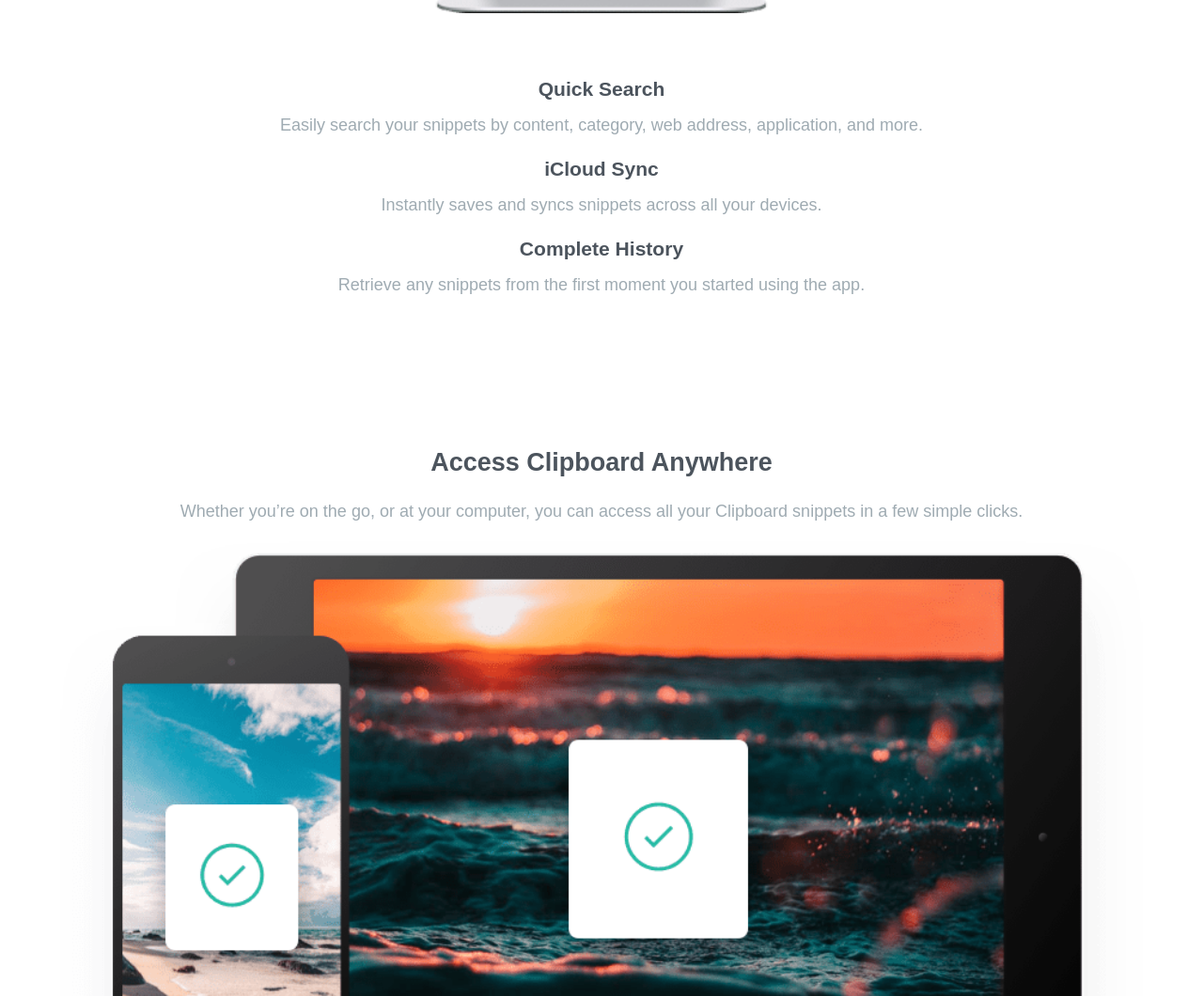
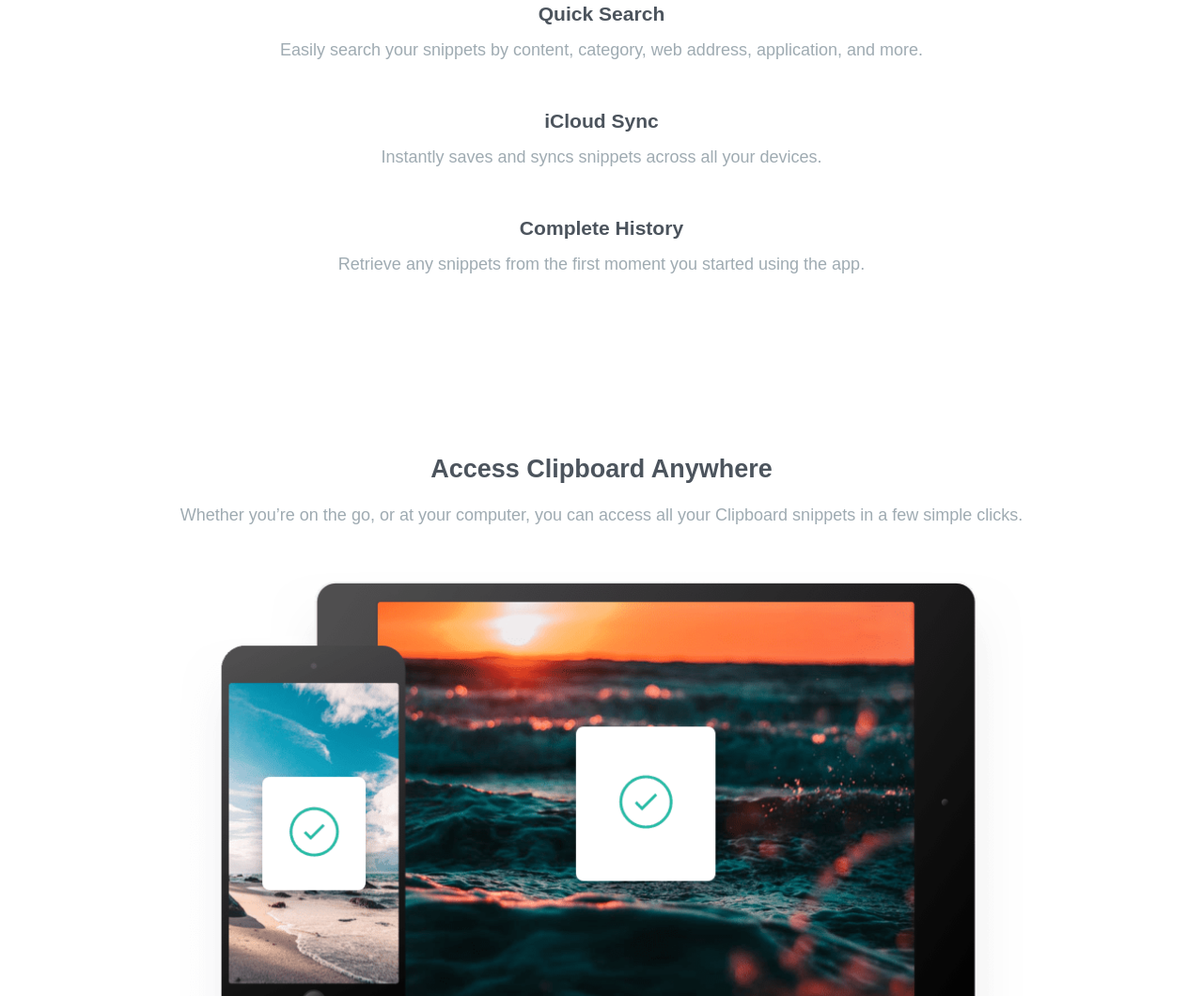
Before and after one commit to evannor/clipboard-landing-page, a plain HTML site: page index.html in a window 1280 px wide. Shown: the part 1740-2800 px from the top of the page at 94% size. Drawn offline with Linux system fonts and the light colour scheme; a web font is replaced by a local one.

Commit message:
Create tablet media queries

```diff
--- a/main.css
+++ b/main.css
@@ -15,6 +15,7 @@ body {
   font-family: var(--fontFamily);
   width: 100vw;
   margin: 0;
+  overflow-x: hidden;
 }
 h2,
 h3 {
@@ -33,6 +34,7 @@ button {
 
 /* Specfic or Unique */
 #container {
+  overflow-x: hidden;
   text-align: center;
   margin-top: 9rem;
 }
@@ -157,3 +159,45 @@ button {
 #links .social-links img {
   margin: 1rem;
 }
+
+/* Tablet Styles */
+@media (min-width: 760px) {
+  body {
+    background-position: top center;
+    background-size: 100vw;
+  }
+  .buttons {
+    width: 50%;
+    margin-left: 11.7rem;
+  }
+  p {
+    padding: 2rem 7rem;
+  }
+
+  /* Card 2 */
+  #card-2 img {
+    width: 70%;
+  }
+  #card-2 .tools {
+    padding: 0 6rem;
+  }
+
+  /* Card 3 */
+  #card-3 .head p {
+    padding: 0 6rem;
+  }
+  #card-3 img {
+    width: 70%;
+    margin-top: 2rem;
+  }
+
+  /* Card 4 */
+  #card-4 {
+    padding: 0 6rem;
+  }
+
+  /* Card 6 */
+  #card-6 p {
+    padding: 2rem 7rem;
+  }
+}
```
